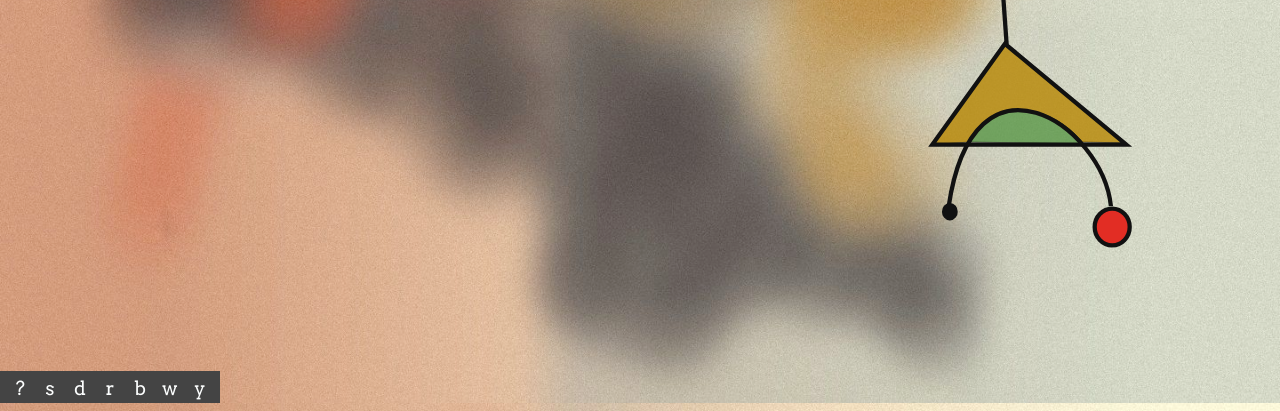
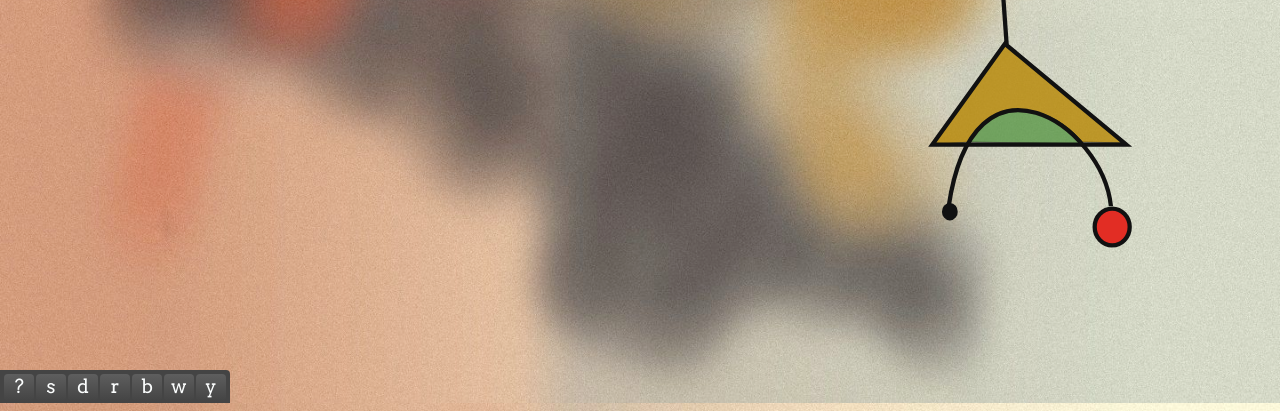
Before and after one commit to munjeli/paperplay, a plain HTML site: page miro.html in a window 1280 px wide. Shown: the part 397-808 px from the top of the page. Drawn offline with nearby package versions, Linux system fonts and the light colour scheme; files whose address does not match are found by name; a web font is replaced by a local one.

Commit message:
Toolbar styles
Styling the toolbar when it's maximized

```diff
--- a/css/sass/screen.scss
+++ b/css/sass/screen.scss
@@ -194,36 +194,44 @@ h2{
   left: 0;
   background: $dark;
   color: $whitish;
+  @include border-top-right-radius(4px);
   ul{
-    margin: 5px;
-    padding: 0;
+    padding: 4px 4px 4px 2px;
     list-style-type: none;
   }
   ul li{
+    position: relative;
     float: left;
-    text-align: center;
-    a{
-      background: $dark;
-      display: block;
-      width: 30px;
-      text-decoration: none;
-      color: $whitish;
-      &:hover{
-        background: $light;
-        color: #111;
-      }
-      @media screen and (max-width: 768px){
-        width: 20px;
-      }
+    margin: 0 0 2px 2px;
+    text-align: left;
     }
-  }
   @media screen and (max-width: 768px){
     font-size: 0.8em;
   }
 }
 
+.tooldiv{
+  @include background(linear-gradient(lighten($dark, 10%), $dark));
+  @include border-radius(4px);
+  width: 30px;
+  color: $whitish;
+  float: left;
+  text-align: center;
+  &:hover{
+    background: $light;
+    color: #111;
+  }
+  @media screen and (max-width: 768px){
+    width: 20px;
+  }
+}
+
 .active{
   background: $yellow;
+}
+
+.howto{
+  margin-left: 4px;
 }
 
 
--- a/miro.html
+++ b/miro.html
@@ -27,6 +27,7 @@
 
 		//jQuery init for the page
 		$(document).ready(function(){
+			$(".howto").hide();
 
 		//paperjs functions for the drawing tool
 		var canvas = document.getElementById("miroBackground");
@@ -89,7 +90,7 @@
 				star.scale(parseFloat(starSize));
 				star.rotate(starRotation);
 				star.position = new Point(x, y);
-				$("li.toolbar > a").removeClass("active");
+				$(".tooldiv").removeClass("active");
 
 		}
 
@@ -121,7 +122,7 @@
 					beadString.simplify();
 					beadString.smooth();
 					toolChooser.activate();
-					$("li.toolbar > a").removeClass("active");
+					$(".tooldiv").removeClass("active");
 
 				};
 
@@ -164,7 +165,7 @@
 						colorShape.simplify();
 						colorShape.smooth();
 						toolChooser.activate();
-						$("li.toolbar > a").removeClass("active");
+						$(".tooldiv").removeClass("active");
 
 			   		};
 
@@ -186,7 +187,7 @@
 				redCirc.fillColor = "#E22D24";
 
 				toolChooser.activate();
-				$("li.toolbar > a").removeClass("active");
+				$(".tooldiv").removeClass("active");
 			};
 
 		}
@@ -230,17 +231,19 @@
 		});
 
 		//toolbar functionality for mobile devices
-		$("li.toolbar > a").click(function(){
+		$("div.tooldiv").click(function(){
 			var theTool = $(this).html();
 
 			//show the instructions
 			if(theTool == "?"){
 				$("li.toolbar").css("float", "none");
 				$(this).html("x");
+				$(".howto").show();
 			}
 			else if(theTool == "x"){
 				$("li.toolbar").css("float", "left");
 				$(this).html("?");
+				$(".howto").hide();
 			}
 			else{
 				$(this).addClass("active");
@@ -278,13 +281,13 @@
 			</div>
 			<div class="instructDiv">
 				<ul>
-					<li class="toolbar"><a>?</a></li>
-					<li class="toolbar"><a>s</a></li>
-					<li class="toolbar"><a>d</a></li>
-					<li class="toolbar"><a>r</a></li>
-					<li class="toolbar"><a>b</a></li>
-					<li class="toolbar"><a>w</a></li>
-					<li class="toolbar"><a>y</a></li>
+					<li class="toolbar"><div class="tooldiv">?</div><span class="howto"> = hide instructions</span></li>
+					<li class="toolbar"><div class="tooldiv">s</div><span class="howto"> = random stars</span></li>
+					<li class="toolbar"><div class="tooldiv">d</div><span class="howto"> = drag for dark beads</span></li>
+					<li class="toolbar"><div class="tooldiv">r</div><span class="howto"> = drag for red circles</span></li>
+					<li class="toolbar"><div class="tooldiv">b</div><span class="howto"> = drag for blue shape</span></li>
+					<li class="toolbar"><div class="tooldiv">w</div><span class="howto"> = drag for white shape</span></li>
+					<li class="toolbar"><div class="tooldiv">y</div><span class="howto"> = drag for yellow shape</span> </li>
 				</ul>
 			</div>
 
```
Also changed, not shown: css/stylesheets/screen.css.
